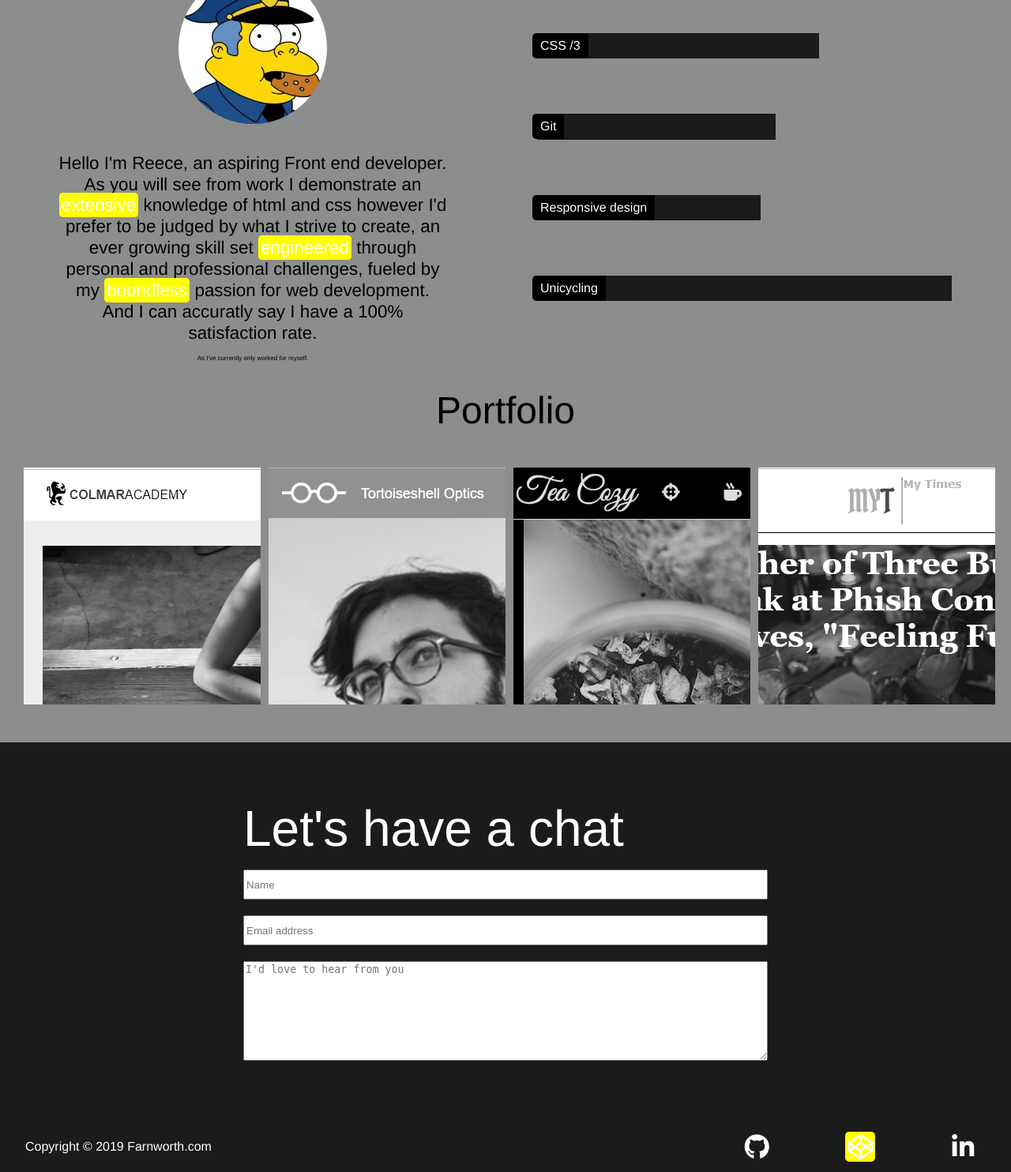
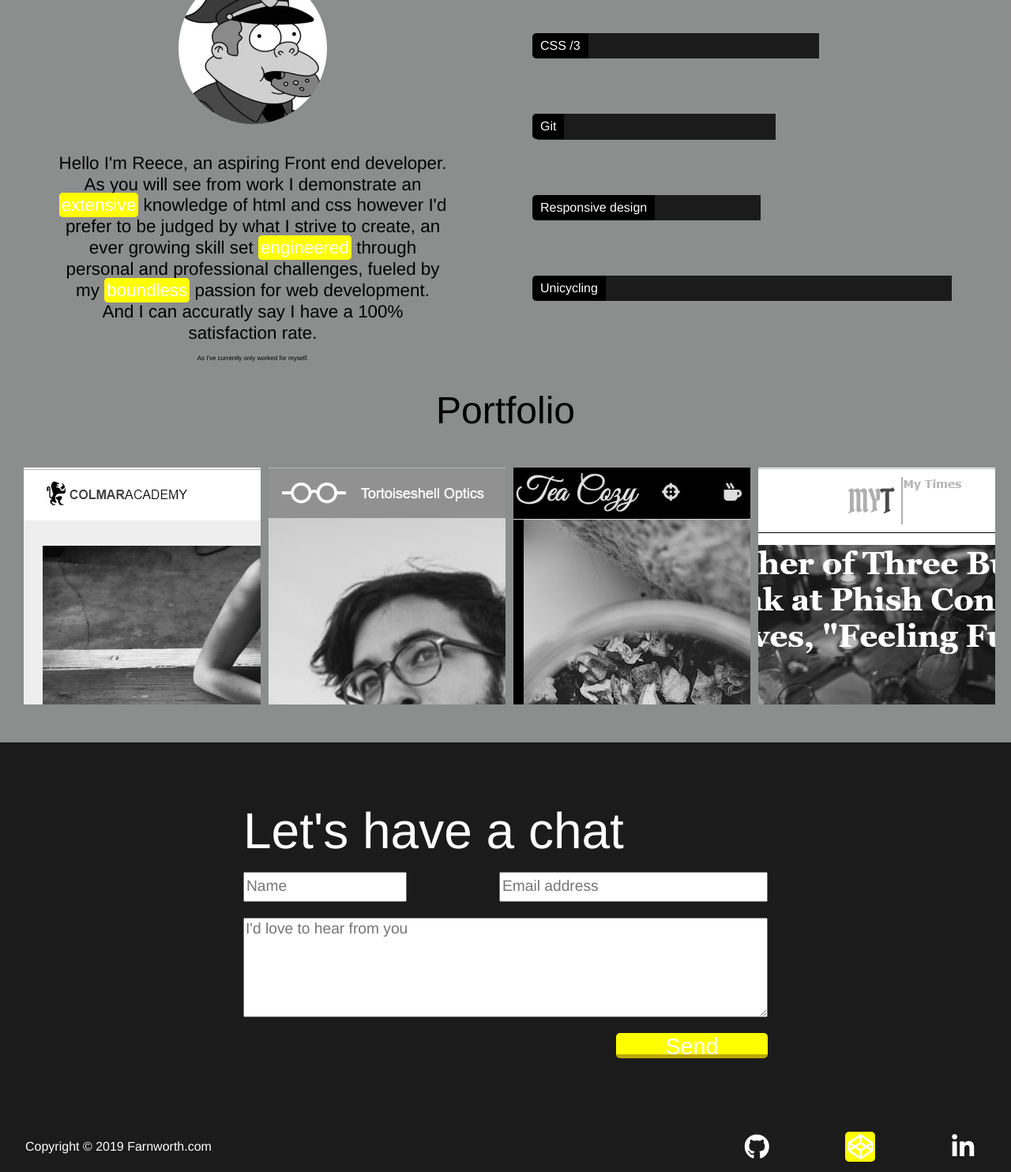
Before and after one commit to DokGreen/portfolio, a PHP site: page / in a window 1280 px wide. Shown: the part 800-2284 px from the top of the page at 79% size. Run offline with PHP 8.4, Linux system fonts and the light colour scheme; some libraries are stand-ins or nearby versions.

Commit message:
form updates

```diff
--- a/index.html
+++ b/index.html
@@ -60,19 +60,23 @@
       <h1>Portfolio</h1>
       <div id="container">
         <a href="https://dokgreen.github.io/Capstone/" target="_blank">
-          <div id="cap" class="probox">
+          <div class="probox">
+            <div id="cap" class="zoom"></div>
           </div>
         </a>
         <a href="https://dokgreen.github.io/TortoiseshellOptics/" target="_blank">
-          <div id="optics" class="probox">
+          <div class="probox">
+            <div id="optics" class="zoom"></div>
           </div>
         </a>
         <a href="https://dokgreen.github.io/teacozy/" target="_blank">
-          <div id="tea" class="probox">
+          <div class="probox">
+            <div id="tea" class="zoom"></div>
           </div>
         </a>
         <a href="https://dokgreen.github.io/mytimes/" target="_blank">
-          <div id="times" class="probox">
+          <div class="probox">
+            <div id="times" class="zoom"></div>
           </div>
         </a>
       </div>
@@ -81,9 +85,12 @@
     <section id="contact">
       <form>
         <h1>Let's have a chat</h1>
-        <input type="text" id="name" name="name" placeholder="Name">
-        <input type="email" id="email" name="email" placeholder="Email address">
+        <div id="field1">
+          <input type="text" id="name" name="name" placeholder="Name">
+          <input type="email" id="email" name="email" placeholder="Email address">
+      </div>
         <textarea id="subject" name="subject" rows="8" cols="80" placeholder="I'd love to hear from you"></textarea>
+        <input type="submit" id="btn" value="Send">
       </form>
     </section>
 
--- a/resources/styles.css
+++ b/resources/styles.css
@@ -27,6 +27,7 @@ nav {
   align-items: center;
   justify-content: space-between;
   color: #fff;
+  z-index: 1;
   background-color: transparent;
 }
 
@@ -175,6 +176,12 @@ li {
   height: 12rem;
   margin: 10px 0;
   border-radius: 50%;
+  filter: grayscale(100%);
+  transition: filter 0.5s ease-out;
+}
+
+#self img:hover {
+  filter: grayscale(0%);
 }
 
 #self h1 {
@@ -199,7 +206,7 @@ li {
 
 .bars {
   height: 1.4rem;
-  width: 1rem;
+  width: 5rem; /*change this width somehow*/
   display: flex;
   align-items: center;
   padding: 5px 0 5px 4px;
@@ -263,11 +270,15 @@ li {
   filter: grayscale(0);
 }
 
-/**************************TEST*/
-#cap:hover {
+.zoom:hover {
   transform: scale(1.5);
 }
-/************************TEST*/
+
+.zoom {
+  height: 100%;
+  width: 100%;
+  transition: transform 1s ease-in-out;
+}
 
 #cap {
   background: url("media/imgs/capstone.png") center;
@@ -316,13 +327,43 @@ input {
   height: 2rem;
 }
 
-input:nth-child(2) {
+#field1 {
+  display: flex;
+  justify-content: space-between;
   margin: 20px 0;
 }
 
-textarea {
+#field1 input:nth-child(1) {
+  width: 30%;
+}
+
+#field1 input:nth-child(2) {
+  width: 50%;
+}
+
+#btn {
+  position: relative;
+  width: 12rem;
   margin-top: 20px;
+  align-self: flex-end;
+  font-size: 1.8rem;
+  border: none;
+  border-bottom: solid 5px #BDA800;
+  border-radius: 5px;
+  color: #fff;
+  background-color: yellow;
 }
+
+#btn:active {
+  top: 5px;
+  border-bottom: none;
+}
+
+::placeholder {
+  font-size: 1.2rem;
+  font-family: Helvetica, sans-serif;
+}
+
 /*----------------------------footer*/
 footer {
   display: flex;
```
